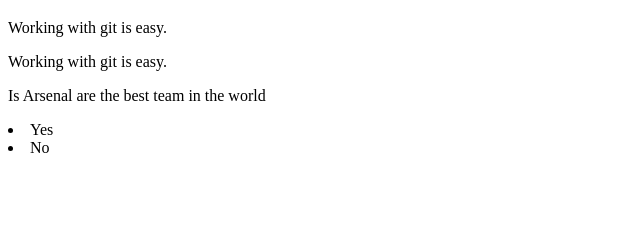
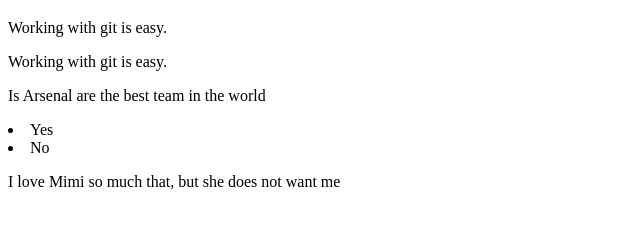
Before and after one commit to newmind95/GitGitHubLecture, a plain HTML site: page index.html in a window 1280 px wide. Shown: the part 61-290 px from the top of the page, without its empty margins (0-640 px from the left). Drawn offline with Linux system fonts and the light colour scheme.

Commit message:
Update index.html

```diff
--- a/index.html
+++ b/index.html
@@ -13,5 +13,6 @@
     <p> Is Arsenal are the best team in the world</p>
     <li>Yes</li>
     <li>No</li>
+    <p> I love Mimi so much that, but she does not want me</p>
 </body>
 </html>
```
